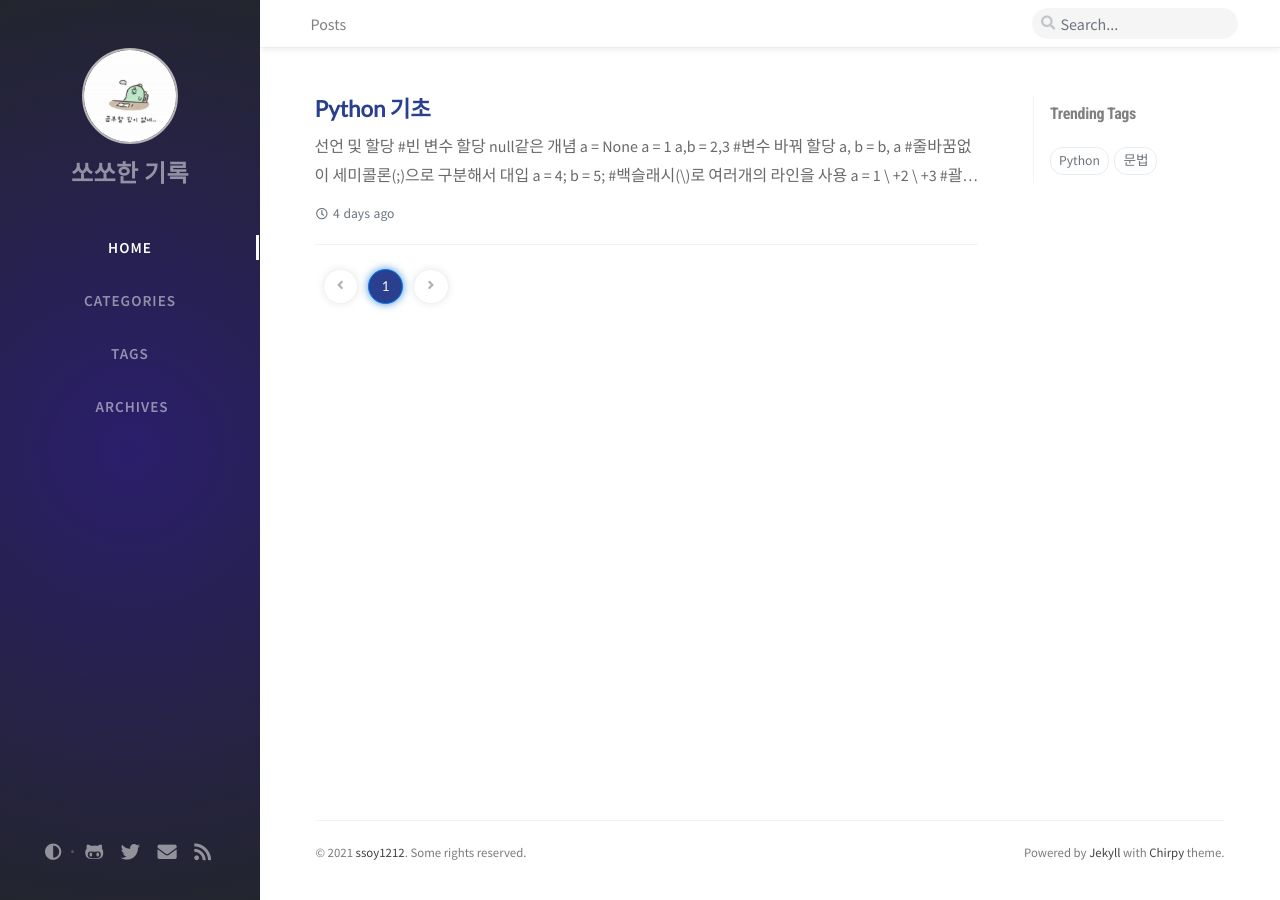
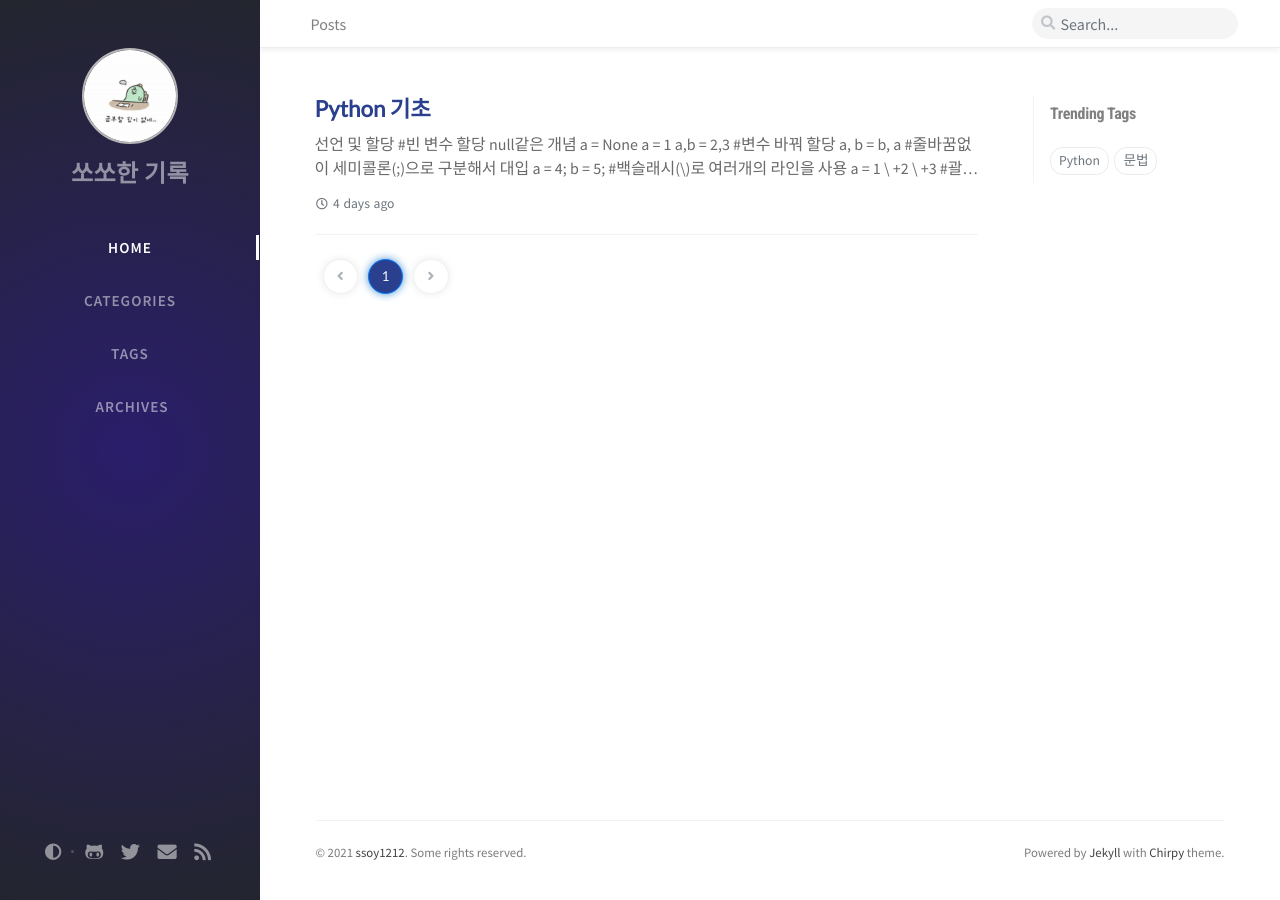
Before and after one commit to ssoy1212/ssoy1212.github.io, a Jekyll site: the page built from index.html, in a window 1280 px wide. Built offline with Jekyll 4.4.1, drawn with Linux system fonts in a browser that asks for light colours; nearby versions of some CDN libraries; the list of posts is cut into pages by our own code; comment, search, counter and statistics services are not loaded.

Commit message:
test scss 변경

```diff
--- a/assets/css/_addon/main.scss
+++ b/assets/css/_addon/main.scss
@@ -857,7 +857,8 @@ div.post-content .table-wrapper {
   }
 
   p {
-    font-size: 1.08rem;
+    font-size: 1rem;
+    line-height: 1.5;
     @include img(true);
   }// p
 }
```
